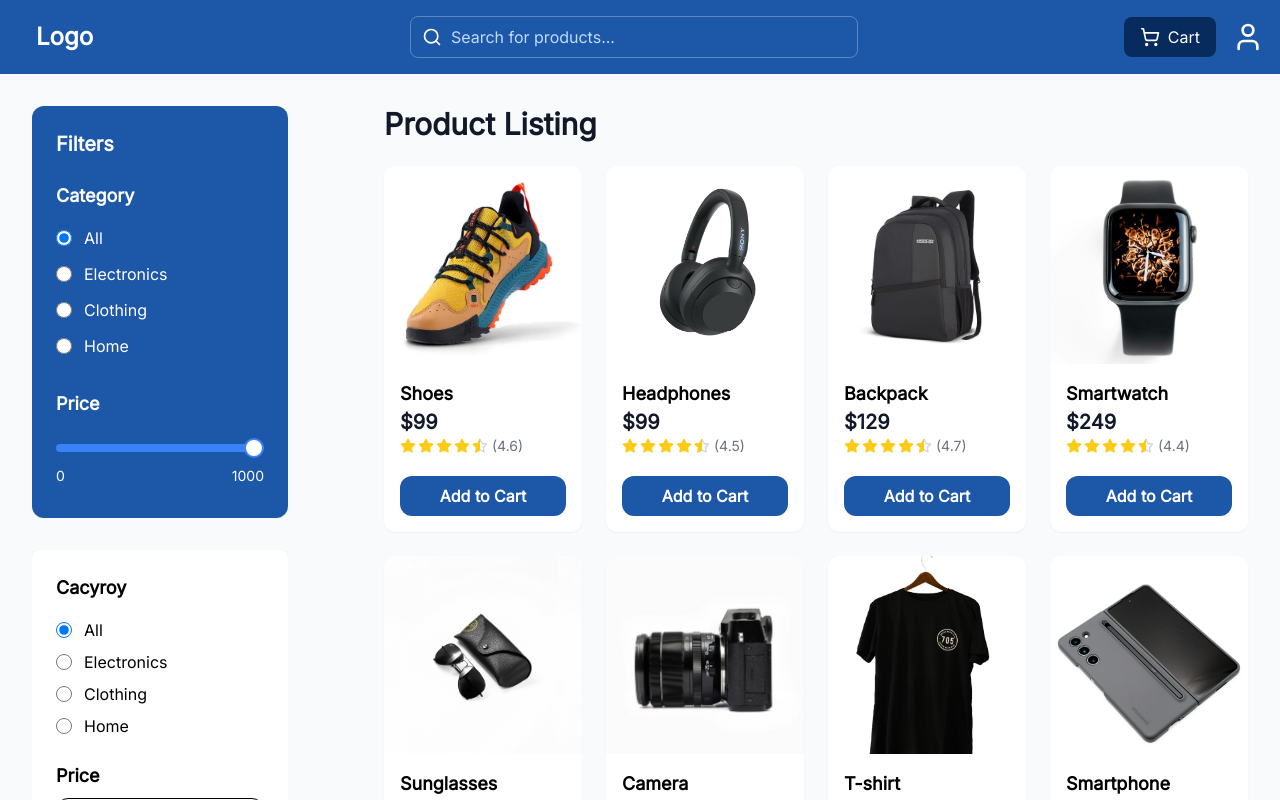
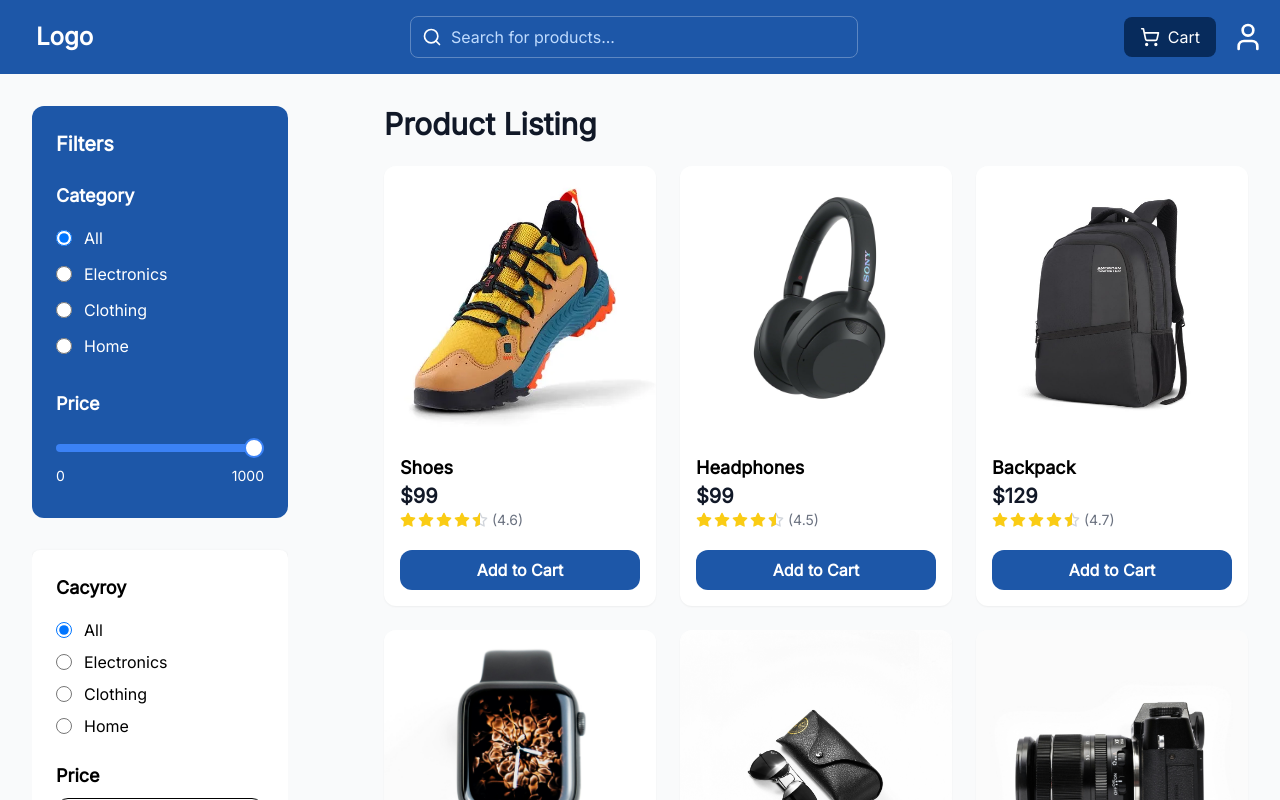
Before and after one commit to NematSiddique/e-comm-frontend, a Next.js app: page /HomePage in a window 1280 px wide. Shown: the top 800 px of the page. Built offline with nearby package versions, Linux system fonts and the light colour scheme.

Commit message:
grid update

```diff
--- a/pages/HomePage.tsx
+++ b/pages/HomePage.tsx
@@ -124,7 +124,7 @@
                   <p className="text-gray-500 text-lg">No products found matching your criteria.</p>
                 </div>
               ) : (
-                <div className="grid grid-cols-1 sm:grid-cols-2 md:grid-cols-3 lg:grid-cols-4 gap-6">
+                <div className="grid grid-cols-1 sm:grid-cols-2 lg:grid-cols-3 gap-6">
                   {filteredProducts.map(product => (
                     <div key={product.id} className="h-full">
                       <ProductCard product={product} />
```
